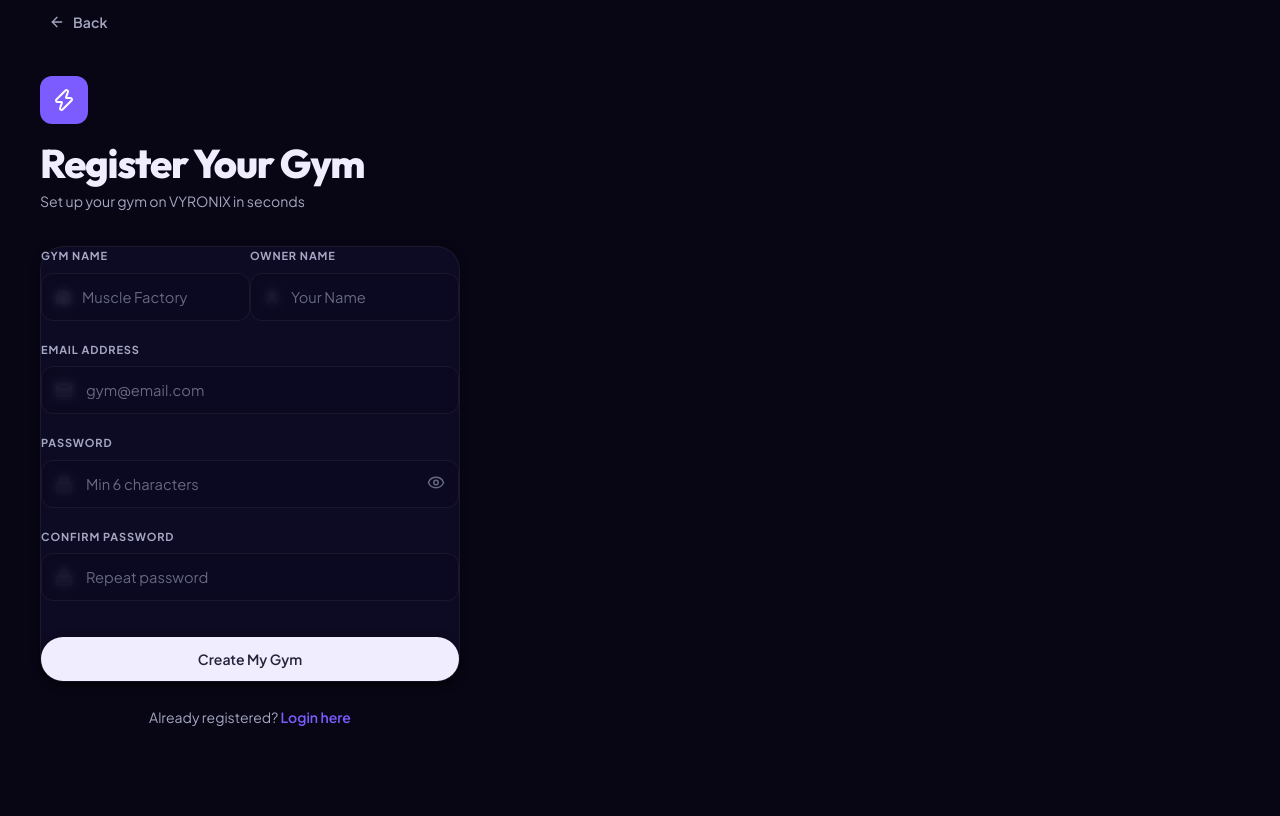
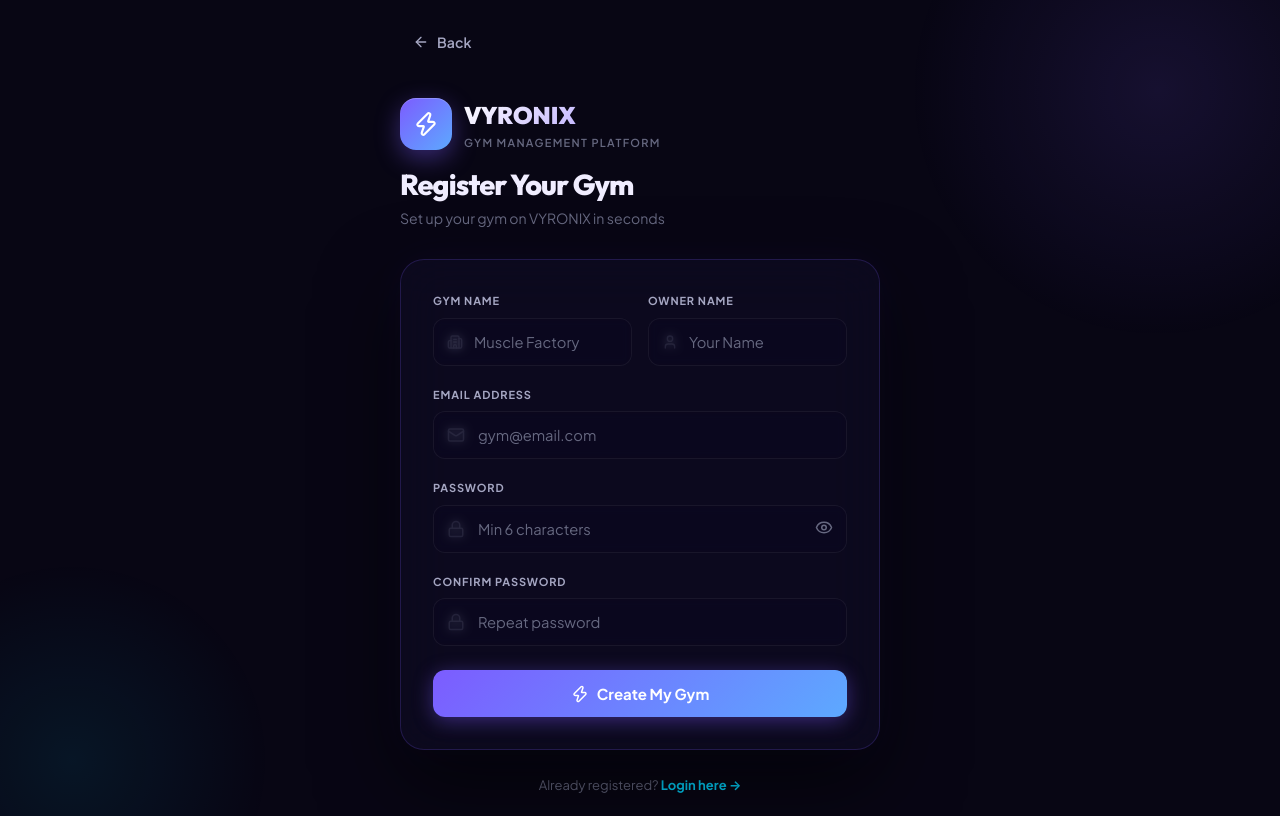
Before and after one commit to risdev18/prana-ai-web, a React (Vite) app: page /register in a window 1280 px wide. Built offline with nearby package versions, Linux system fonts and the light colour scheme; no server answers.

Commit message:
fix: register page layout, missing CSS variables, remove superadmin role string from frontend

```diff
--- a/src/App.jsx
+++ b/src/App.jsx
@@ -102,7 +102,7 @@ const ProtectedRoute = ({ children, allowedFeature }) => {
   }
 
   if (allowedFeature && !hasPermission(allowedFeature)) {
-    if (gymData?.role === 'superadmin') return <Navigate to="/superadmin" />;
+    if (hasPermission('superdashboard')) return <Navigate to="/superadmin" />;
     return <Navigate to="/dashboard" />;
   }
 
--- a/src/index.css
+++ b/src/index.css
@@ -78,6 +78,22 @@
   /* ─── LAYOUT DIMENSIONS ─── */
   --sidebar-w: 240px;
   --topbar-h: 60px;
+
+  /* ─── SPACING SCALE ─── */
+  --space-1:  4px;
+  --space-2:  8px;
+  --space-3:  12px;
+  --space-4:  16px;
+  --space-5:  20px;
+  --space-6:  24px;
+  --space-7:  28px;
+  --space-8:  32px;
+  --space-10: 40px;
+  --space-12: 48px;
+  --space-16: 64px;
+
+  /* ─── BACKGROUND ALIASES ─── */
+  --bg-main: #080614;
 }
 
 /* ═══ RESET ═══ */
--- a/src/pages/PendingApproval.jsx
+++ b/src/pages/PendingApproval.jsx
@@ -6,7 +6,7 @@ import { db } from '../services/firebase';
 import { doc, getDoc } from 'firebase/firestore';
 
 const PendingApproval = () => {
-  const { logout, gymData, currentUser, refreshGymData } = useAuth();
+  const { logout, gymData, currentUser, refreshGymData, hasPermission } = useAuth();
   const navigate = useNavigate();
   const [settings, setSettings] = useState(null);
   const [checking, setChecking] = useState(false);
@@ -15,10 +15,10 @@ const PendingApproval = () => {
   useEffect(() => {
     if (gymData && gymData.status === 'active') {
       navigate('/dashboard');
-    } else if (gymData && gymData.role === 'superadmin') {
+    } else if (gymData && hasPermission('superdashboard')) {
       navigate('/superadmin');
     }
-  }, [gymData, navigate]);
+  }, [gymData, navigate, hasPermission]);
 
   useEffect(() => {
     const fetchSettings = async () => {
--- a/src/pages/Register.jsx
+++ b/src/pages/Register.jsx
@@ -45,40 +45,83 @@ const Register = () => {
   };
 
   return (
-    <div className="page" style={{ justifyContent: 'center', alignItems: 'center' }}>
-      <div style={{ width: '100%', maxWidth: '420px' }}>
+    <div style={{
+      minHeight: '100vh', display: 'flex', alignItems: 'center', justifyContent: 'center',
+      padding: '20px', position: 'relative', overflow: 'hidden', background: 'var(--bg)'
+    }}>
+      {/* Ambient glow orbs */}
+      <div style={{
+        position: 'fixed', top: '-20%', right: '-10%',
+        width: '500px', height: '500px', borderRadius: '50%',
+        background: 'radial-gradient(circle, rgba(124,92,255,0.12) 0%, transparent 70%)',
+        pointerEvents: 'none', zIndex: 0
+      }} />
+      <div style={{
+        position: 'fixed', bottom: '-20%', left: '-10%',
+        width: '400px', height: '400px', borderRadius: '50%',
+        background: 'radial-gradient(circle, rgba(0,212,255,0.08) 0%, transparent 70%)',
+        pointerEvents: 'none', zIndex: 0
+      }} />
+
+      <div style={{ width: '100%', maxWidth: '480px', position: 'relative', zIndex: 1 }}>
         <button
           onClick={() => navigate('/')}
           className="btn btn-ghost"
-          style={{ padding: '8px', marginBottom: '32px', width: 'auto' }}
+          style={{ padding: '8px 12px', marginBottom: '32px', width: 'auto' }}
         >
           <ArrowLeft size={16} /> Back
         </button>
 
-        <div style={{ marginBottom: '32px' }}>
-          <div style={{ width: '48px', height: '48px', borderRadius: '12px', background: 'var(--primary)', display: 'flex', alignItems: 'center', justifyContent: 'center', marginBottom: '16px' }}>
-            <Zap size={24} color="#fff" />
+        <div style={{ marginBottom: '28px' }}>
+          <div style={{ display: 'flex', alignItems: 'center', gap: '12px', marginBottom: '16px' }}>
+            <div style={{
+              width: '52px', height: '52px', borderRadius: '16px',
+              background: 'linear-gradient(135deg, #7C5CFF 0%, #5DA9FF 100%)',
+              display: 'flex', alignItems: 'center', justifyContent: 'center',
+              boxShadow: '0 8px 24px rgba(124,92,255,0.4), inset 0 1px 0 rgba(255,255,255,0.2)'
+            }}>
+              <Zap size={26} color="#fff" />
+            </div>
+            <div>
+              <div style={{ fontFamily: 'var(--font-head)', fontWeight: 900, fontSize: '1.5rem', background: 'linear-gradient(135deg, #fff 0%, #a18cff 100%)', WebkitBackgroundClip: 'text', WebkitTextFillColor: 'transparent' }}>
+                VYRONIX
+              </div>
+              <div style={{ fontSize: '11px', color: 'var(--text-3)', fontWeight: 600, textTransform: 'uppercase', letterSpacing: '0.12em' }}>
+                Gym Management Platform
+              </div>
+            </div>
           </div>
-          <h1 style={{ marginBottom: '4px' }}>Register Your Gym</h1>
-          <p className="text-muted">Set up your gym on VYRONIX in seconds</p>
+          <h1 style={{ fontSize: '1.8rem', margin: '0 0 6px', fontFamily: 'var(--font-head)' }}>Register Your Gym</h1>
+          <p style={{ color: 'var(--text-3)', margin: 0 }}>Set up your gym on VYRONIX in seconds</p>
         </div>
 
-        <div className="card">
+        <div style={{
+          background: 'rgba(15,12,38,0.6)', border: '1px solid rgba(124,92,255,0.2)',
+          borderRadius: '24px', padding: '32px',
+          backdropFilter: 'blur(24px)',
+          boxShadow: '0 32px 80px rgba(0,0,0,0.6), 0 0 40px rgba(124,92,255,0.06)'
+        }}>
           {error && (
-            <div style={{ background: 'var(--error-bg)', border: '1px solid var(--error)', borderRadius: '8px', padding: '12px', marginBottom: '20px', color: 'var(--error)', fontSize: '14px' }}>
-              {error}
+            <div style={{
+              background: 'rgba(255,94,126,0.08)', border: '1px solid rgba(255,94,126,0.3)',
+              borderRadius: '10px', padding: '12px 16px',
+              marginBottom: '20px', color: 'var(--error)', fontSize: '13px',
+              display: 'flex', alignItems: 'center', gap: '8px'
+            }}>
+              ⚠️ {error}
             </div>
           )}
 
           <form onSubmit={handleRegister}>
-            <div className="grid-2">
-              <div className="form-group">
+            {/* Two-column row for Gym Name + Owner Name */}
+            <div style={{ display: 'grid', gridTemplateColumns: '1fr 1fr', gap: '16px' }}>
+              <div className="form-group" style={{ marginBottom: '20px' }}>
                 <label>Gym Name</label>
                 <InputIcon icon={<Building2 size={16} />}>
                   <input type="text" className="form-control" required placeholder="Muscle Factory" style={{ paddingLeft: '40px' }} value={gymName} onChange={e => setGymName(e.target.value)} />
                 </InputIcon>
               </div>
-              <div className="form-group">
+              <div className="form-group" style={{ marginBottom: '20px' }}>
                 <label>Owner Name</label>
                 <InputIcon icon={<User size={16} />}>
                   <input type="text" className="form-control" required placeholder="Your Name" style={{ paddingLeft: '40px' }} value={ownerName} onChange={e => setOwnerName(e.target.value)} />
@@ -86,14 +129,14 @@ const Register = () => {
               </div>
             </div>
 
-            <div className="form-group">
+            <div className="form-group" style={{ marginBottom: '20px' }}>
               <label>Email Address</label>
               <InputIcon icon={<Mail size={18} />}>
                 <input type="email" className="form-control" required placeholder="gym@email.com" style={{ paddingLeft: '44px' }} value={email} onChange={e => setEmail(e.target.value)} />
               </InputIcon>
             </div>
 
-            <div className="form-group">
+            <div className="form-group" style={{ marginBottom: '20px' }}>
               <label>Password</label>
               <InputIcon icon={<Lock size={18} />}>
                 <input type={showPass ? 'text' : 'password'} className="form-control" required placeholder="Min 6 characters" style={{ paddingLeft: '44px', paddingRight: '44px' }} value={password} onChange={e => setPassword(e.target.value)} />
@@ -103,25 +146,48 @@ const Register = () => {
               </InputIcon>
             </div>
 
-            <div className="form-group">
+            <div className="form-group" style={{ marginBottom: '24px' }}>
               <label>Confirm Password</label>
               <InputIcon icon={<Lock size={18} />}>
                 <input type="password" className="form-control" required placeholder="Repeat password" style={{ paddingLeft: '44px' }} value={confirmPassword} onChange={e => setConfirmPassword(e.target.value)} />
               </InputIcon>
             </div>
 
-            <button type="submit" disabled={loading} className="btn btn-primary w-full mt-4">
-              {loading ? 'Creating Gym...' : 'Create My Gym'}
+            <button
+              type="submit"
+              disabled={loading}
+              style={{
+                width: '100%', padding: '14px', borderRadius: '12px', border: 'none',
+                background: loading
+                  ? 'rgba(124,92,255,0.4)'
+                  : 'linear-gradient(135deg, #7C5CFF 0%, #5DA9FF 100%)',
+                color: '#fff', fontFamily: 'var(--font)', fontWeight: 700, fontSize: '15px',
+                cursor: loading ? 'not-allowed' : 'pointer',
+                boxShadow: loading ? 'none' : '0 4px 20px rgba(124,92,255,0.4)',
+                display: 'flex', alignItems: 'center', justifyContent: 'center', gap: '8px',
+                transition: 'all 0.25s ease', marginTop: '8px'
+              }}
+            >
+              {loading ? (
+                <>
+                  <div style={{ width: '18px', height: '18px', border: '2px solid rgba(255,255,255,0.2)', borderTopColor: '#fff', borderRadius: '50%', animation: 'spin 0.6s linear infinite' }} />
+                  Creating Gym...
+                </>
+              ) : (
+                <><Zap size={18} /> Create My Gym</>
+              )}
             </button>
           </form>
         </div>
 
-        <p style={{ textAlign: 'center', marginTop: '24px', color: 'var(--text-2)', fontSize: '14px' }}>
+        <p style={{ textAlign: 'center', marginTop: '24px', color: 'var(--text-3)', fontSize: '13px' }}>
           Already registered?{' '}
-          <span onClick={() => navigate('/login')} style={{ color: 'var(--primary)', cursor: 'pointer', fontWeight: 600 }}>
-            Login here
+          <span onClick={() => navigate('/login')} style={{ color: 'var(--accent)', cursor: 'pointer', fontWeight: 700 }}>
+            Login here →
           </span>
         </p>
+
+        <style>{`@keyframes spin { from { transform: rotate(0deg); } to { transform: rotate(360deg); } }`}</style>
       </div>
     </div>
   );
```
